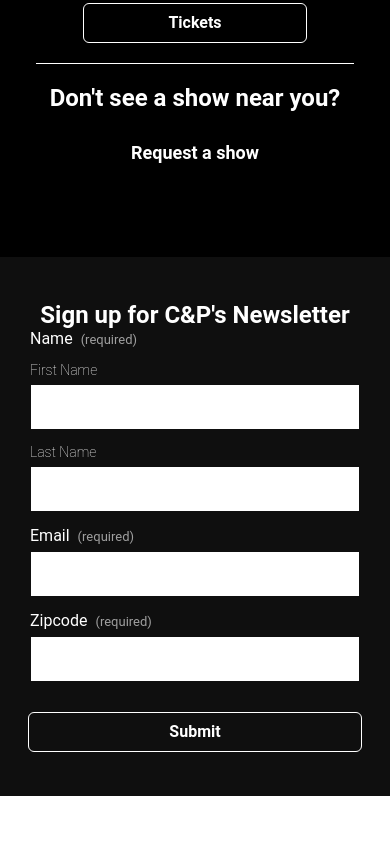
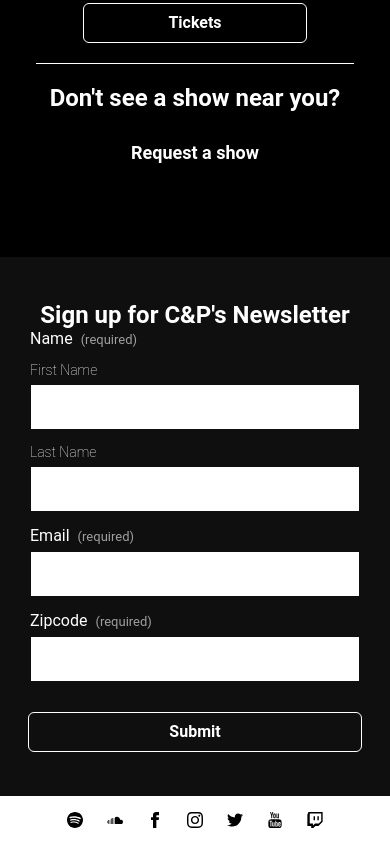
Before and after one commit to kevinmtate/castorandpollux, a React (Create React App) app: page / in a window 390 px wide. Shown: the part 7888-8732 px from the top of the page. Before the commit the page ends 8684 px from the top, so only its background shows below. Built offline with nearby package versions, Linux system fonts and the light colour scheme.

Commit message:
fix Footer component location, create + add SocialMediaFooterLink component, add fully responsive styling

```diff
--- a/src/App.tsx
+++ b/src/App.tsx
@@ -7,7 +7,7 @@ import Header from './components/Header/Header';
 import Shows from './pages/Shows/Shows';
 import About from './pages/About/About';
 import Releases from './pages/Releases/Releases';
-import Footer from './components/Hero/Footer/Footer';
+import Footer from './components/Footer/Footer';
 import Contact from './pages/Contact/Contact';
 import PageNotFound from './pages/PageNotFound/PageNotFound';
 
--- /dev/null
+++ b/src/components/Footer/Footer.scss
@@ -0,0 +1,21 @@
+@import '../../styles/partials/mixins';
+
+.footer {
+	&__social-nav {
+		display: flex;
+		justify-content: center;
+		align-items: center;
+		padding: 16px;
+		gap: 24px;
+
+		@include tablet {
+			padding: 24px;
+			gap: 32px;
+		}
+
+		@include desktop {
+			padding: 32px;
+			gap: 40px;
+		}
+	}
+}
--- /dev/null
+++ b/src/components/Footer/Footer.tsx
@@ -0,0 +1,47 @@
+import SocialMediaFooterLink from '../SocialMediaFooterLink/SocialMediaFooterLink';
+import './Footer.scss';
+
+const Footer = () => {
+	return (
+		<footer className='footer'>
+			<ul className="footer__social-nav">
+				<SocialMediaFooterLink
+					site='Spotify'
+					siteLink='https://open.spotify.com/artist/6fHUILCpBvfSHB48AEciPG?si=SQQEFDC-RrKzxtKizT5HHg&nd=1&dlsi=a21d5c44637f4ab0'
+				/>
+
+				<SocialMediaFooterLink
+					site='Soundcloud'
+					siteLink='https://soundcloud.com/castorandpollux_music'
+				/>
+
+				<SocialMediaFooterLink
+					site='Facebook'
+					siteLink='https://www.facebook.com/candpmusic/'
+				/>
+
+				<SocialMediaFooterLink
+					site='Instagram'
+					siteLink='https://www.instagram.com/castorandpolluxmusic/'
+				/>
+
+				<SocialMediaFooterLink
+					site='Twitter'
+					siteLink='https://twitter.com/candpmusic'
+				/>
+
+				<SocialMediaFooterLink
+					site='Youtube'
+					siteLink='https://www.youtube.com/channel/UCp2BJQiRN36uNGac76eAS6A?view_as=subscriber'
+				/>
+
+				<SocialMediaFooterLink
+					site='Twitch'
+					siteLink='https://www.twitch.tv/castorandpolluxmusic'
+				/>
+			</ul>
+		</footer>
+	)
+}
+
+export default Footer
--- a/src/components/Header/Header.scss
+++ b/src/components/Header/Header.scss
@@ -57,10 +57,6 @@
 			&--link-img {
 				height: 18px;
 			}
-
-
 		}
-
-
 	}
 }
--- a/src/components/Hero/Footer/Footer.tsx
+++ /dev/null
@@ -1,11 +0,0 @@
-import './Footer.scss';
-
-const Footer = () => {
-    return (
-        <div>
-
-        </div>
-    )
-}
-
-export default Footer
--- /dev/null
+++ b/src/components/SocialMediaFooterLink/SocialMediaFooterLink.scss
@@ -0,0 +1,11 @@
+@import '../../styles/partials/mixins';
+
+.social-nav {
+	&--link-img {
+		height: 16px;
+
+		@include tablet {
+			height: 28px;
+		}
+	}
+}
--- /dev/null
+++ b/src/components/SocialMediaFooterLink/SocialMediaFooterLink.tsx
@@ -0,0 +1,37 @@
+import './SocialMediaFooterLink.scss';
+
+import facebookLogo from '../../assets/logos/social-icons/facebook.svg';
+import spotifyLogo from '../../assets/logos/social-icons/spotify.svg';
+import instagramLogo from '../../assets/logos/social-icons/instagram.svg';
+import soundcloudLogo from '../../assets/logos/social-icons/soundcloud.svg';
+import twitterLogo from '../../assets/logos/social-icons/twitter.svg';
+import youtubeLogo from '../../assets/logos/social-icons/youtube.svg';
+import twitchLogo from '../../assets/logos/social-icons/twitch.svg';
+
+interface SocialMediaFooterLinkProps {
+	site: string;
+	siteLink: string;
+}
+
+const SocialMediaFooterLink: React.FC<SocialMediaFooterLinkProps> = ({ site, siteLink }) => {
+	const logos: { [key: string]: string } = {
+		facebook: facebookLogo,
+		spotify: spotifyLogo,
+		instagram: instagramLogo,
+		soundcloud: soundcloudLogo,
+		twitter: twitterLogo,
+		youtube: youtubeLogo,
+		twitch: twitchLogo
+	}
+	const siteLogo = logos[site.toLowerCase()];
+
+	return (
+		<li className="social-nav">
+			<a href={siteLink} className='' >
+				<img src={siteLogo} alt={`Castor & Pollux - ${site}`} className="social-nav--link-img" />
+			</a>
+		</li>
+	)
+};
+
+export default SocialMediaFooterLink;
```
Also changed, not shown: src/components/Hero/Footer/Footer.scss (deleted).
